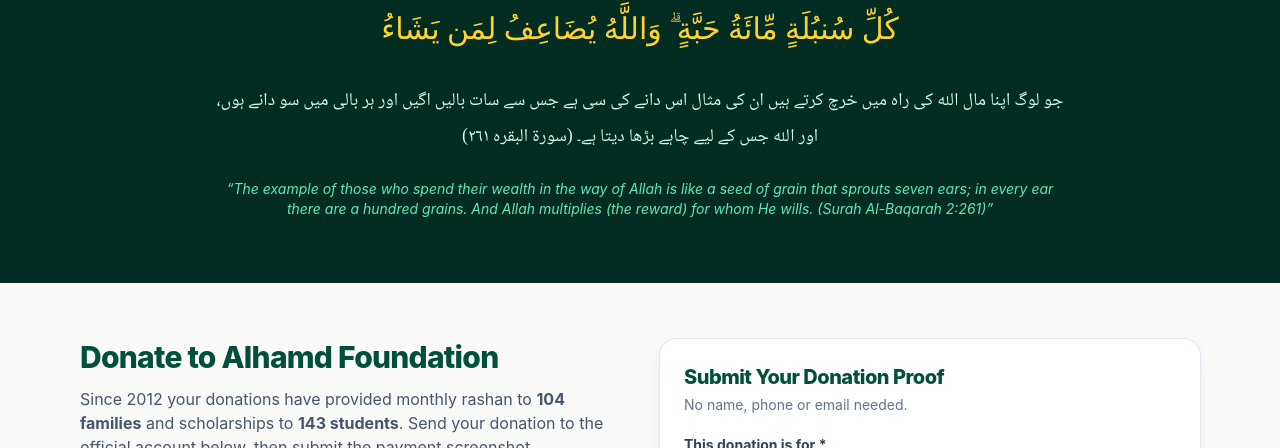
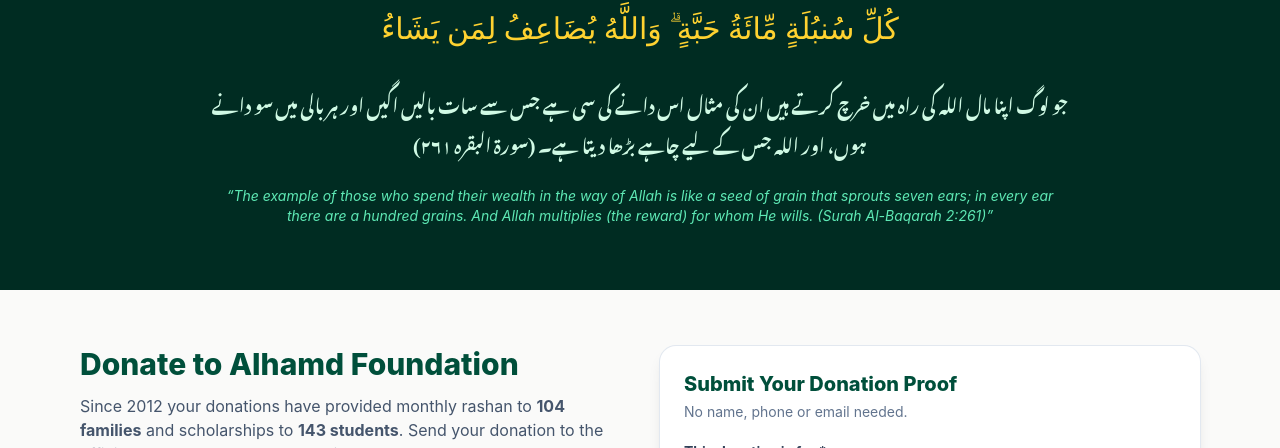
Before and after one commit to berosallam4-cmyk/alhamdfoundation, a Next.js app: page /donate in a window 1280 px wide. Shown: the part 193-641 px from the top of the page. Built offline with nearby package versions, Linux system fonts and the light colour scheme; no server answers; the database is empty.

Commit message:
globals.css

```diff
--- a/src/app/globals.css
+++ b/src/app/globals.css
@@ -1,31 +1,13 @@
 @import "tailwindcss";
-@import url("https://fonts.googleapis.com/css2?family=Amiri:ital,wght@0,400;0,700;1,400&family=Noto+Naskh+Arabic:wght@500;600;700&display=swap");
-
-body {
-  font-family: var(--font-body), "Segoe UI", sans-serif;
-  font-feature-settings: "kern" 1, "liga" 1;
-  text-rendering: optimizeLegibility;
-  -webkit-font-smoothing: antialiased;
-}
-
-h1,
-h2,
-h3,
-h4,
-h5,
-h6 {
-  font-family: var(--font-heading), var(--font-body), sans-serif;
-  letter-spacing: -0.025em;
-}
+@import url("https://fonts.googleapis.com/css2?family=Amiri:ital,wght@0,400;0,700&family=Noto+Nastaliq+Urdu:wght@400;600&display=swap");
 
 .font-arabic {
   font-family: "Amiri", serif;
-  line-height: 2;
 }
 
 .font-urdu {
-  font-family: "Noto Naskh Arabic", serif;
-  line-height: 2;
+  font-family: "Noto Nastaliq Urdu", serif;
+  line-height: 2.2;
 }
 
 html {
```
